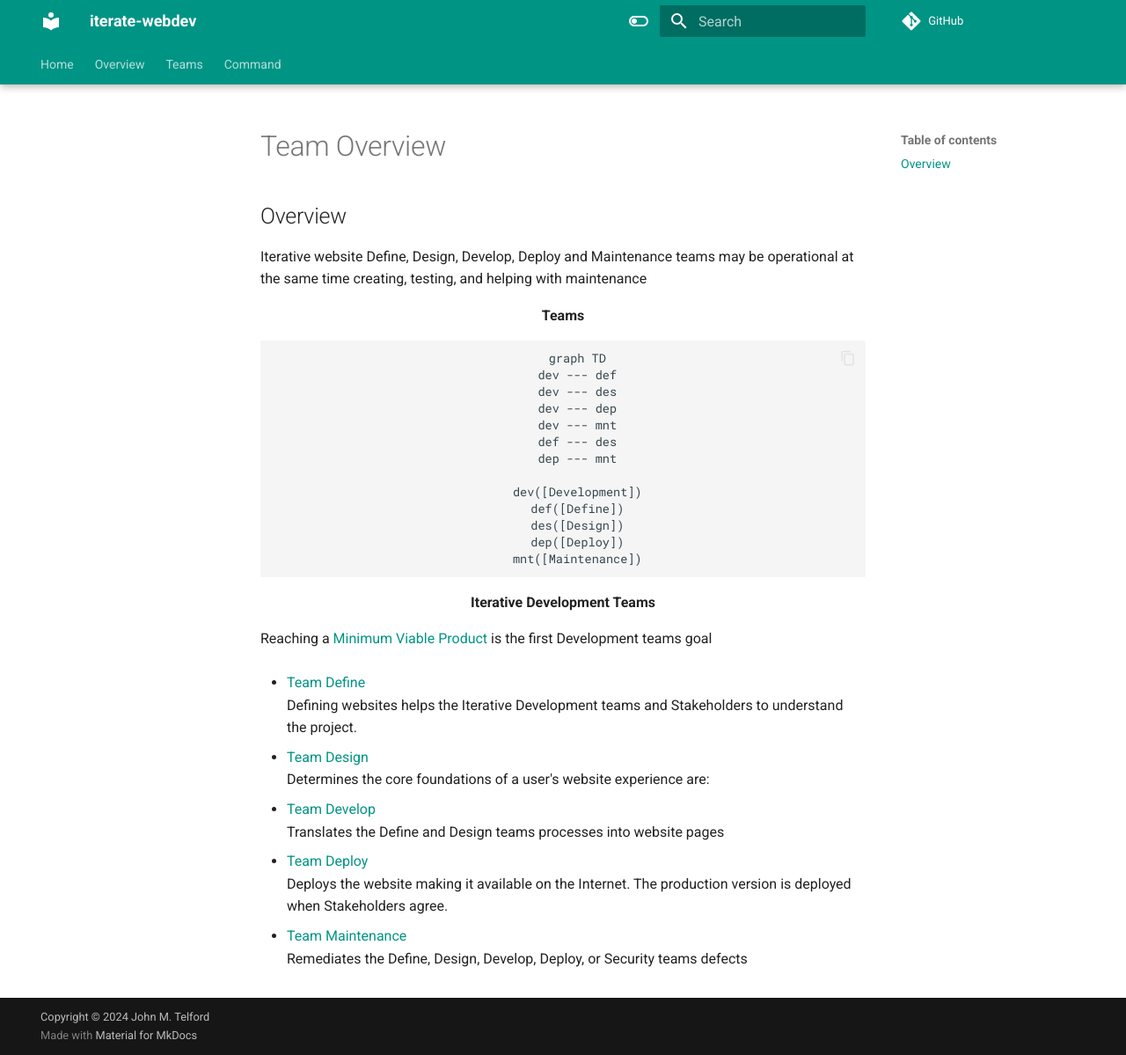
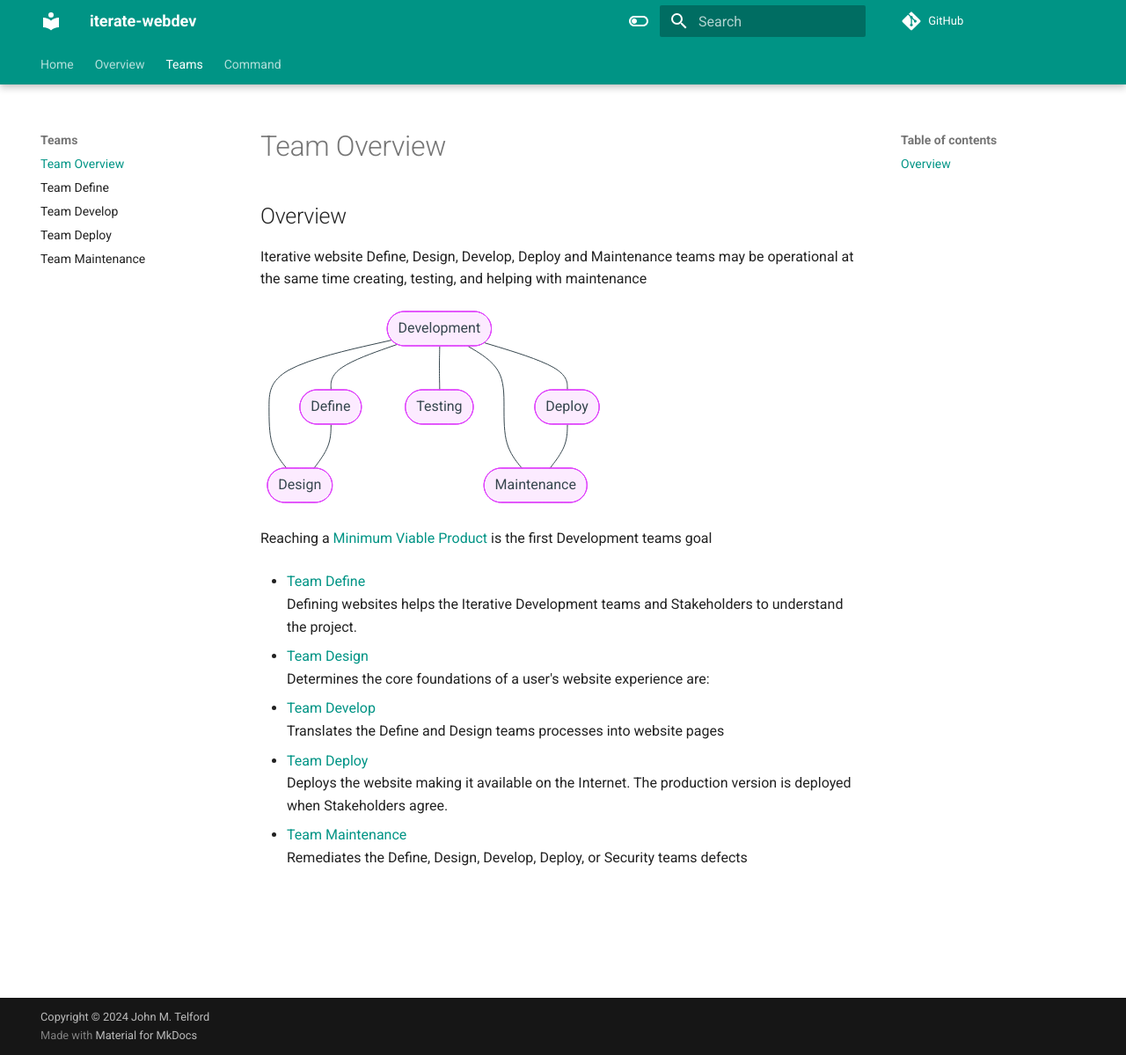
Before and after one commit to JohnTelford/iterate-webdev-cloudflare, an MkDocs documentation site: the page built from docs/team_overview.md, in a window 1280 px wide and 1199 px high. Shown: the whole window at 88% size. Built offline with MkDocs 1.6.1 and Material for MkDocs 9.7.7, drawn with Linux system fonts in a browser that asks for light colours; comment, search, counter and statistics services are not loaded.

Commit message:
refactor

````diff
--- a/docs/team_overview.md
+++ b/docs/team_overview.md
@@ -6,8 +6,8 @@ title: Team Overview
 
 Iterative website Define, Design, Develop, Deploy and Maintenance teams may be operational at the same time creating, testing, and helping with maintenance
 
-<div style="text-align: center;">
-<b>Teams</b>
+<!-- <div style="text-align: center;"> -->
+<!-- <b>Teams</b> -->
 
 ``` mermaid
 	graph TD
@@ -17,17 +17,19 @@ Iterative website Define, Design, Develop, Deploy and Maintenance teams may be o
     dev --- mnt
     def --- des
     dep --- mnt
+    dev --- tst
 
     dev([Development])
     def([Define])
     des([Design])
     dep([Deploy])
     mnt([Maintenance])
+    tst([Testing])
 ```
 
-<b>Iterative Development Teams</b>
+<!-- <b>Iterative Development Teams</b> -->
 
-</div>
+<!-- </div> -->
 
 Reaching a [Minimum Viable Product](minimum_viable_product.md) is the first Development teams goal
 
--- a/mkdocs.yml
+++ b/mkdocs.yml
@@ -39,6 +39,11 @@ plugins:
   - search
 
 markdown_extensions:
+  - pymdownx.superfences:
+      custom_fences:
+        - name: mermaid
+          class: mermaid
+          format: !!python/name:pymdownx.superfences.fence_code_format
   - pymdownx.highlight:
       anchor_linenums: true
   - pymdownx.inlinehilite
@@ -48,18 +53,18 @@ markdown_extensions:
       generic: true
   - footnotes
   - pymdownx.details
-  - pymdownx.superfences
   - pymdownx.mark
   - attr_list
 
 nav:
   - Home: index.md
   - Overview:
-      - Overview: iterate-webdev.md
+      -  Overview: iterate-webdev.md
   - Teams:
+      - Team Overview: team_overview.md
       - Team Define: team_define.md
-      - Team Minednode Define: MindNode Define.md
-      - Team Minednode Design: MindNode Desing.md
+      # - Team Minednode Define: MindNode Define.md
+      # - Team Minednode Design: MindNode Desing.md
       - Team Develop: team_develop.md
       - Team Deploy: team_deploy.md
       - Team Maintenance: team_maintenance.md
````
Also changed, not shown: docs/overview.md (+1 -2 lines), docs/team_maintenance.md (+2 -1 lines).
